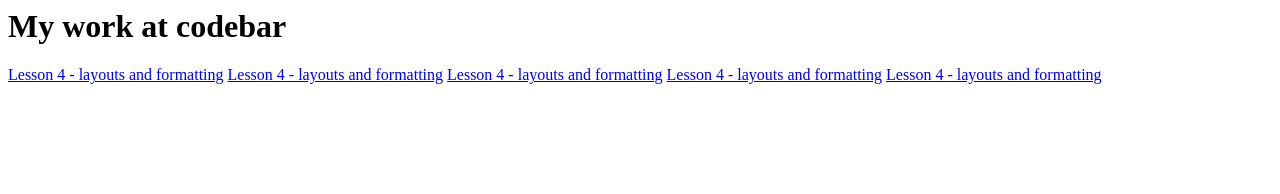
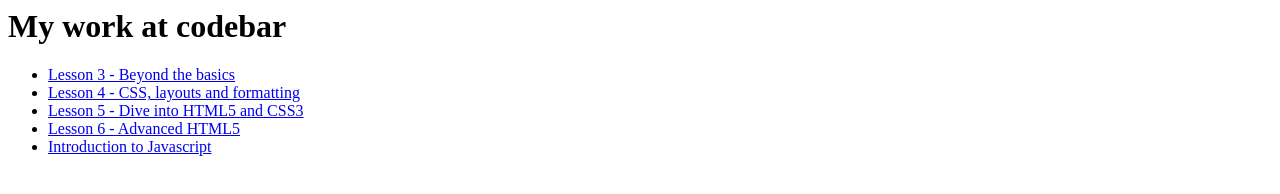
Before and after one commit to rospearce/codebar-tutorial, a plain HTML site: page index.html in a window 1280 px wide. Drawn offline with Linux system fonts and the light colour scheme.

Commit message:
change names of tutorials and create list format

```diff
--- a/index.html
+++ b/index.html
@@ -4,11 +4,13 @@
 	<body>
 		<h1>My work at codebar</h1>
 		<section>
-			<a href='lesson 3/tutorial 3.html'>Lesson 4 - layouts and formatting</a>
-			<a href='lesson 4/tutorial 4.html'>Lesson 4 - layouts and formatting</a>
-			<a href='lesson 5/tutorial 5.html'>Lesson 4 - layouts and formatting</a>
-			<a href='lesson 6/tutorial 6.html'>Lesson 4 - layouts and formatting</a>
-			<a href='Introduction to javascript/Introduction to javascript.html'>Lesson 4 - layouts and formatting</a>
+			<ul>
+			<li><a href='lesson 3/tutorial 3.html'>Lesson 3 - Beyond the basics</a></li>
+			<li><a href='lesson 4/tutorial 4.html'>Lesson 4 - CSS, layouts and formatting</a></li>
+			<li><a href='lesson 5/tutorial 5.html'>Lesson 5 - Dive into HTML5 and CSS3</a></li>
+			<li><a href='lesson 6/tutorial 6.html'>Lesson 6 - Advanced HTML5</a></li>
+			<li><a href='Introduction to javascript/Introduction to javascript.html'>Introduction to Javascript</a></li>
+		</ul>
 		</section>
 	</body>
 </html>
```
